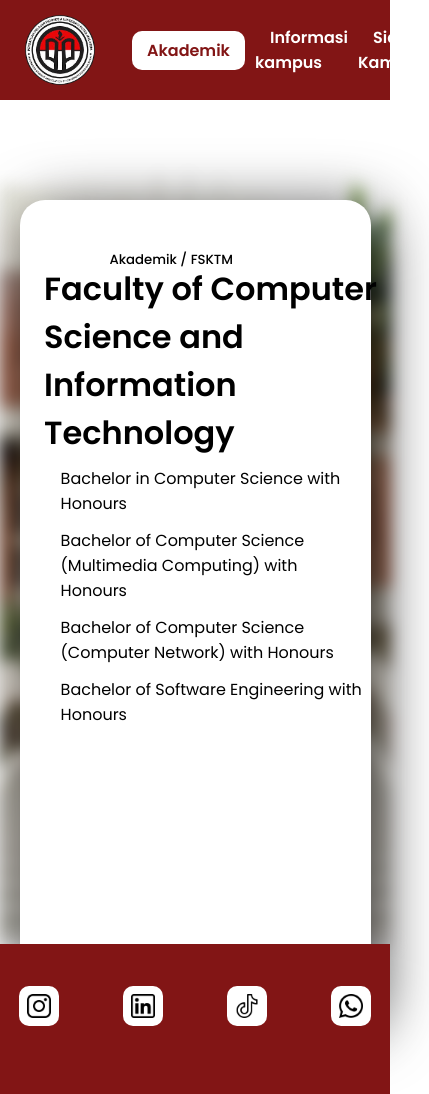
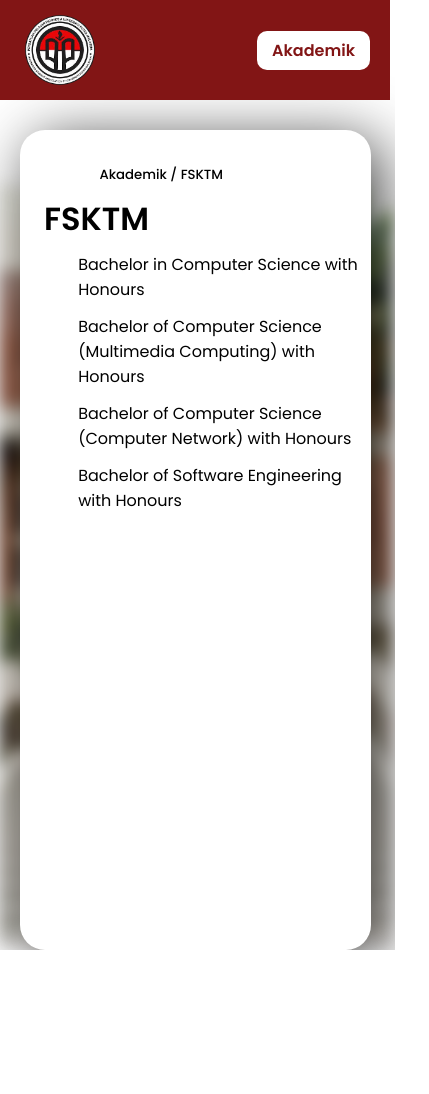
Before and after one commit to naufalhart/ppi-project, a plain HTML site: page faculty/fsktm.html in a window 390 px wide. Shown: the whole page, 429 px wide, since content can reach past the window. After the commit the page ends 950 px from the top, so only its background shows below. Drawn offline with Linux system fonts and the light colour scheme.

Commit message:
mobile change

```diff
--- a/faculty/fsktm.html
+++ b/faculty/fsktm.html
@@ -19,15 +19,15 @@
             </div>
             <ul class="list-navbar">
                 <li><a href="../akademik.html" class="a-akademik">Akademik</a></li>
-                <li><a>Informasi kampus</a></li>
-                <li><a>Siapa Kami?</a></li>
+                <li class="a-info"><a>Informasi kampus</a></li>
+                <li class="a-about"><a>Siapa Kami?</a></li>
             </ul>
         </nav>
         <div class="background">
             <img class="psas-img" src="../package/psas.jpg"/>
             <div class="academic-background">
                 <h5><a href="../akademik.html">Akademik</a> / <a href="#">FSKTM</a></h5>
-                <h1 class="h1-title">Faculty of Computer Science and Information Technology</h1>
+                <h1 class="h1-title">FSKTM</h1>
                 <ul class="faculties">
                     <li><a href="fsktm/compsci.html" class="fakultas">Bachelor in Computer Science with Honours</a></li>
                     <li><a href="fsktm/multimedia.html" class="fakultas">Bachelor of Computer Science (Multimedia Computing) with Honours</a></li>
--- a/style.css
+++ b/style.css
@@ -117,7 +117,7 @@ div h5 a:hover {
 
 .academic-background {
     position: absolute;
-    margin-top: 100px;
+    margin-top: 50px;
     height: 730px;
     width: 90vw;
     background-color: white;
@@ -154,12 +154,7 @@ div div ul li {
 }
 
 .footer {
-    height: 150px;
-    background-color: #821515;
-    z-index: 2;
-    top: 0;
-    color: white;
-    position: sticky;
+    display: none;
 }
 
 .footer img {
@@ -221,12 +216,17 @@ div div ul li {
     .academic-background {
         height: 770px;
     }
-}
 
-@media screen and (max-height: 674px) {
     .academic-background {
-        margin: 10px;
+        margin-top: 30px;
     }
 
+    .faculties {
+        margin-left: 15%;
+    }
 
+    div h5 {
+        top: 35px;
+        left: 80px;
+    }
 }
```
Also changed, not shown: faculty/fsktm/compsci.html (+2 -2 lines), faculty/fsktm/multimedia.html (+2 -2 lines), faculty/fsktm/network.html (+2 -2 lines), faculty/fsktm/swengineer.html (+2 -2 lines).
